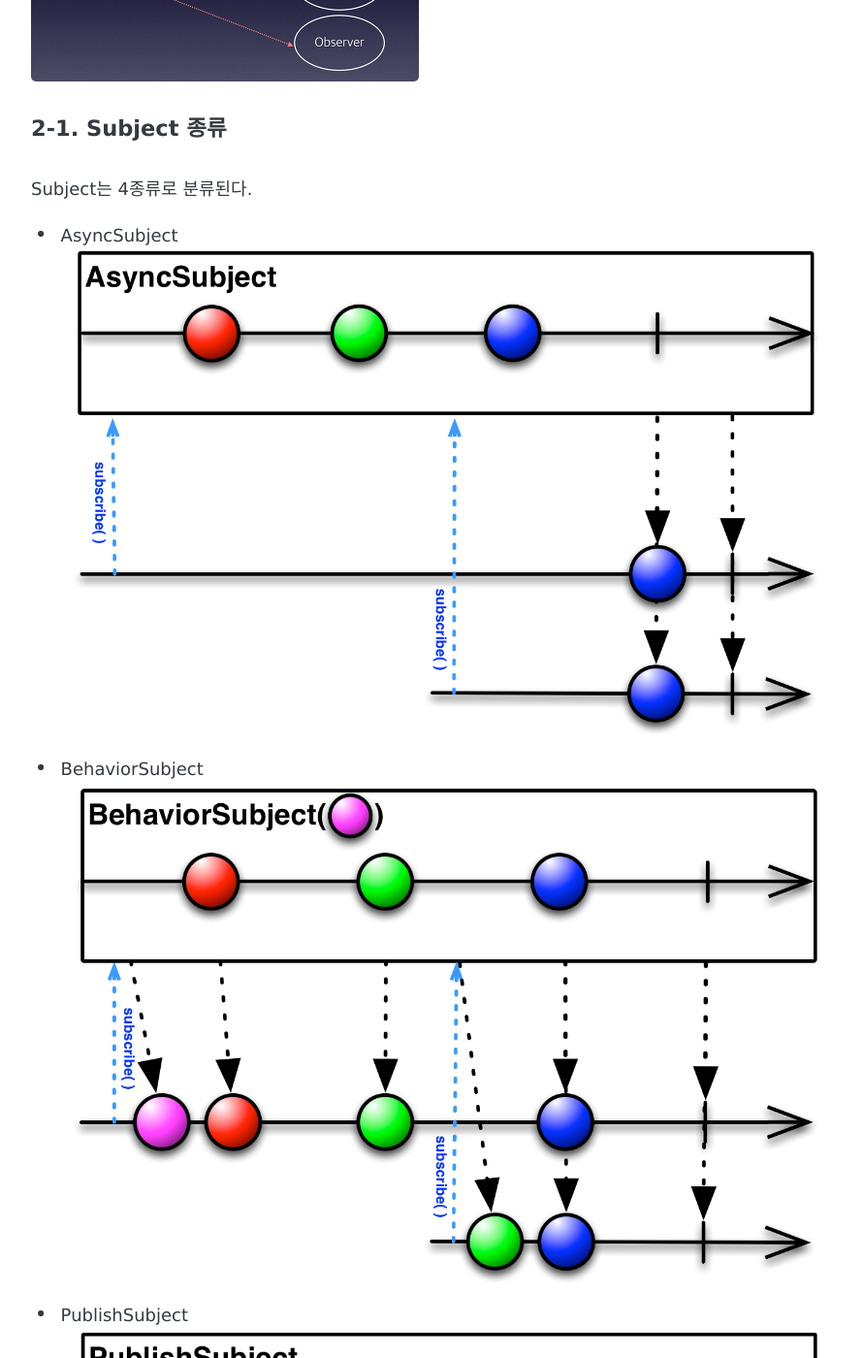
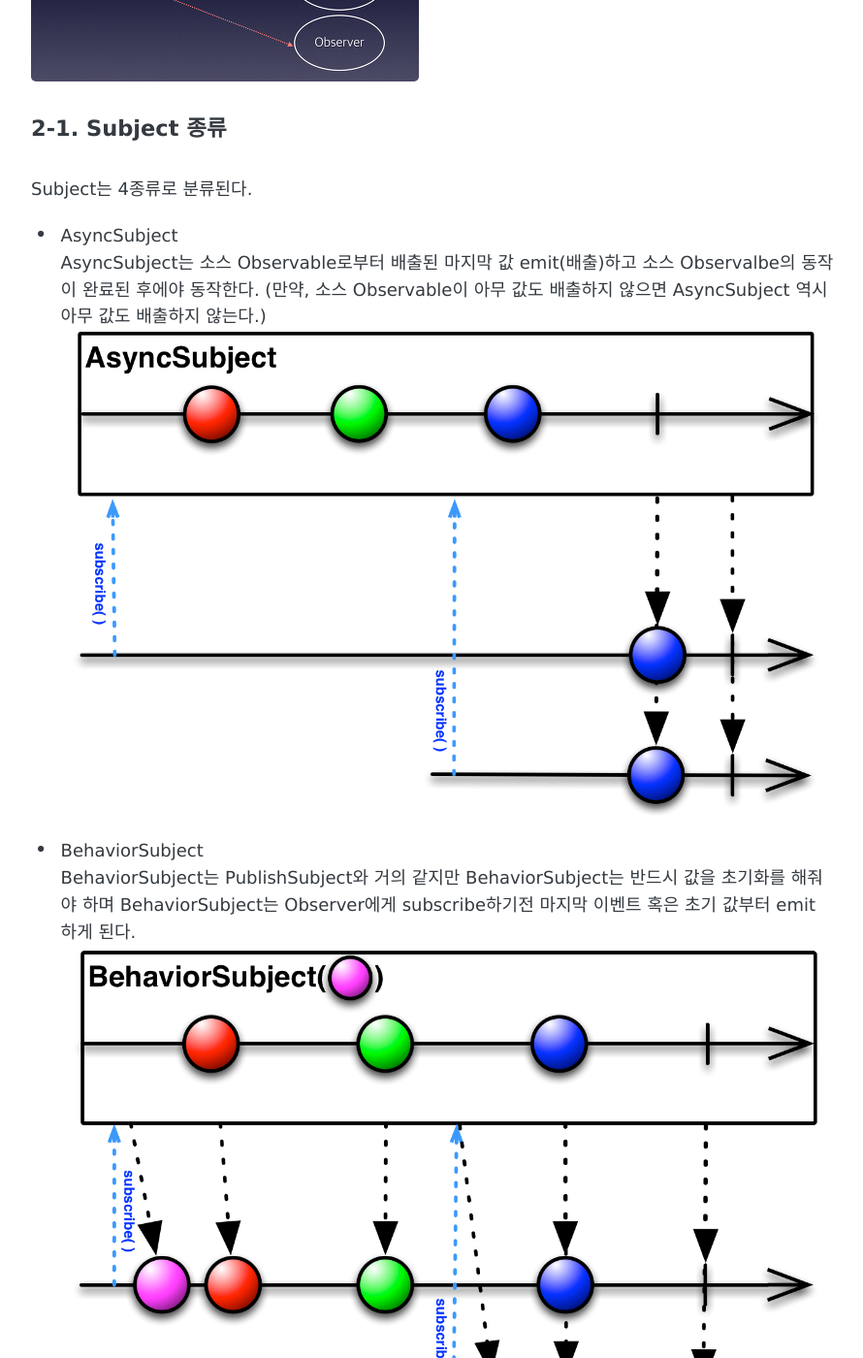
Before and after one commit to SmileBin/SmileBin.github.io, a Jekyll site: the page built from _posts/2018-03-16-rxjs-intro.md, in a window 1280 px wide and 1400 px high, scrolled down 3792 px. Shown: the whole window at 97% size, without its empty margins (194-1084 px from the left). Built offline with Jekyll 4.4.1, drawn with Linux system fonts in a browser that asks for light colours; some web fonts are replaced; comment, search, counter and statistics services are not loaded; some of the changed text lies outside the part shown.

Commit message:
Subject 내용 추가

```diff
--- a/_posts/2018-03-16-rxjs-intro.md
+++ b/_posts/2018-03-16-rxjs-intro.md
@@ -122,10 +122,14 @@ Subject는 Observable 과 Observer 둘 다 될 수 있는 특별한 형태로 Su
 #### 2-1. Subject 종류
 Subject는 4종류로 분류된다.
 - AsyncSubject
+AsyncSubject는 소스 Observable로부터 배출된 마지막 값 emit(배출)하고 소스 Observalbe의 동작이 완료된 후에야 동작한다. (만약, 소스 Observable이 아무 값도 배출하지 않으면 AsyncSubject 역시 아무 값도 배출하지 않는다.)
 ![AsyncSubject](https://smilebin.github.io/images/S.AsyncSubject.png)
 - BehaviorSubject
+BehaviorSubject는 PublishSubject와 거의 같지만 BehaviorSubject는 반드시 값을 초기화를 해줘야 하며 BehaviorSubject는 Observer에게 subscribe하기전 마지막 이벤트 혹은 초기 값부터 emit 하게 된다.
 ![BehaviorSubject](https://smilebin.github.io/images/S.BehaviorSubject.png)
 - PublishSubject
+PublishSubject는 subscribe 전의 이벤트는 emit하지 않습니다. subscribe한 후의 이벤트만을 emit합니다. 그리고 에러 이벤트가 발생하면 그 후의 이벤트는 emit 하지 않습니다.
 ![PublishSubject](https://smilebin.github.io/images/S.PublishSubject.png)
 - ReplaySubject
+ReplaySubject는 미리 정해진 사이즈 만큼 가장 최근의 이벤트를 새로운 Subscriber에게 전달한다.
 ![ReplaySubject](https://smilebin.github.io/images/S.ReplaySubject.png)
```
